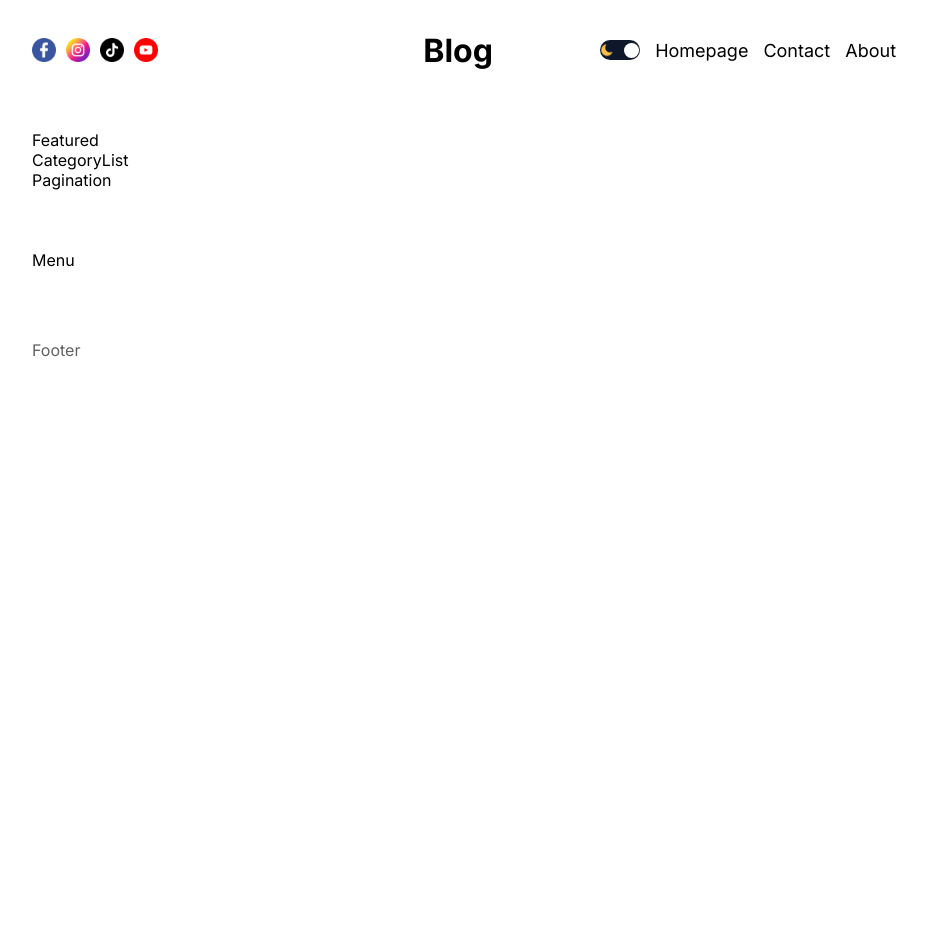
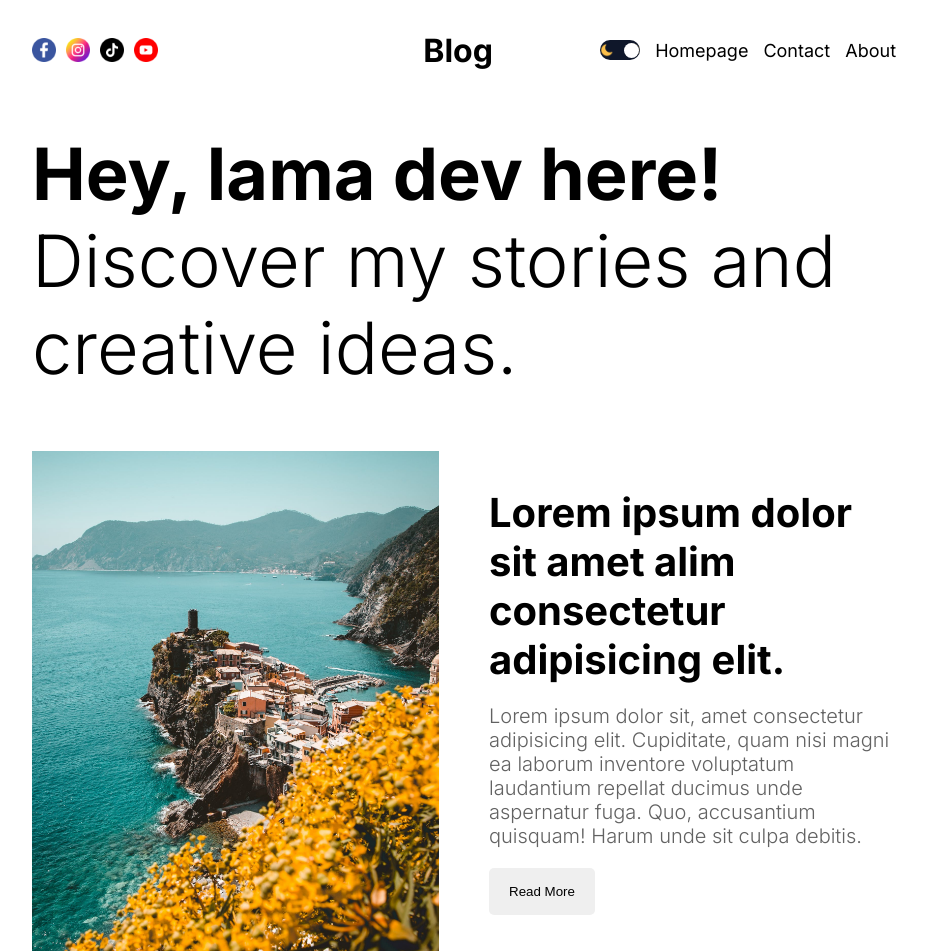
Before and after one commit to GrantLicata/Blog, a Next.js app: page / in a window 1280 px wide. Shown: the top 952 px of the page, without its empty margins (176-1103 px from the left). Before the commit the page ends 800 px from the top, so only its background shows below. Built offline with nearby package versions, Linux system fonts and the light colour scheme.

Commit message:
Featured component built

```diff
--- a/src/components/featured/Featured.jsx
+++ b/src/components/featured/Featured.jsx
@@ -1,8 +1,32 @@
 import React from "react";
 import styles from "./featured.module.css";
+import Image from "next/image";
 
 const Featured = () => {
-  return <div className={styles.container}>Featured</div>;
+  return (
+    <div className={styles.container}>
+      <h1 className={styles.title}>
+        <b>Hey, lama dev here!</b> Discover my stories and creative ideas.
+      </h1>
+      <div className={styles.post}>
+        <div className={styles.imgContainer}>
+          <Image src="/p1.jpeg" alt="" fill className={styles.image} />
+        </div>
+        <div className={styles.textContainer}>
+          <h1 className={styles.postTitle}>
+            Lorem ipsum dolor sit amet alim consectetur adipisicing elit.
+          </h1>
+          <p className={styles.postDesc}>
+            Lorem ipsum dolor sit, amet consectetur adipisicing elit.
+            Cupiditate, quam nisi magni ea laborum inventore voluptatum
+            laudantium repellat ducimus unde aspernatur fuga. Quo, accusantium
+            quisquam! Harum unde sit culpa debitis.
+          </p>
+          <button className={styles.button}>Read More</button>
+        </div>
+      </div>
+    </div>
+  );
 };
 
 export default Featured;
```
